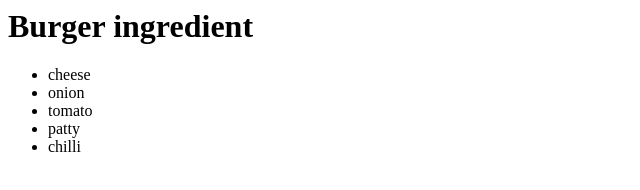
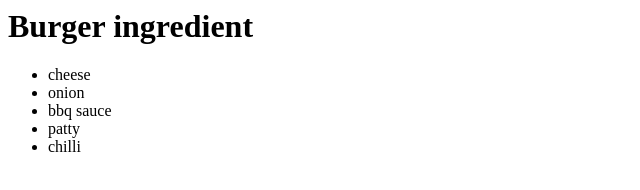
Before and after one commit to a4744/portfolio6, a plain HTML site: page index.html in a window 1280 px wide. Shown: the full height of the page, 0-640 px from the left. Drawn offline with Linux system fonts and the light colour scheme.

Commit message:
changed tomato to bbq sauce

```diff
--- a/index.html
+++ b/index.html
@@ -4,7 +4,7 @@
 <ul>
 <li>cheese</li>
 <li>onion</li>
-<li>tomato</li>
+<li>bbq sauce</li>
 <li>patty</li>
 <li>chilli</li>
 </ul>
```
